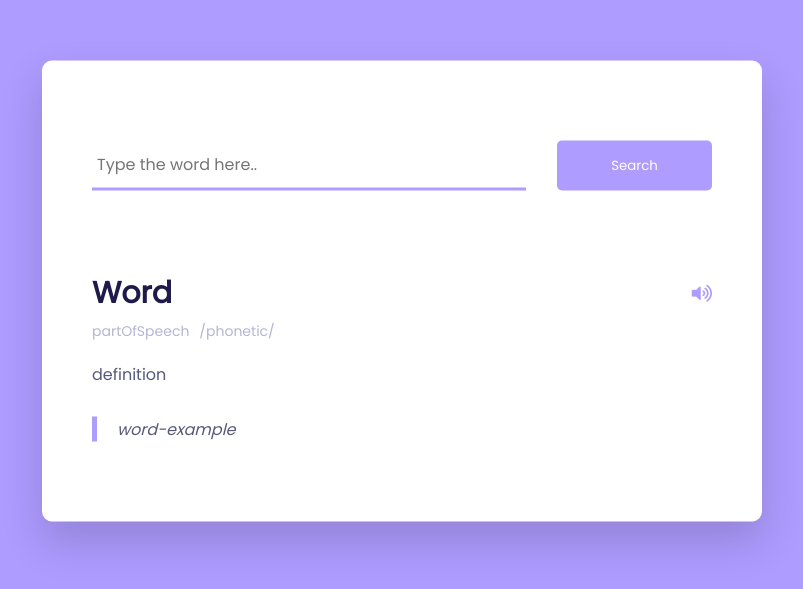
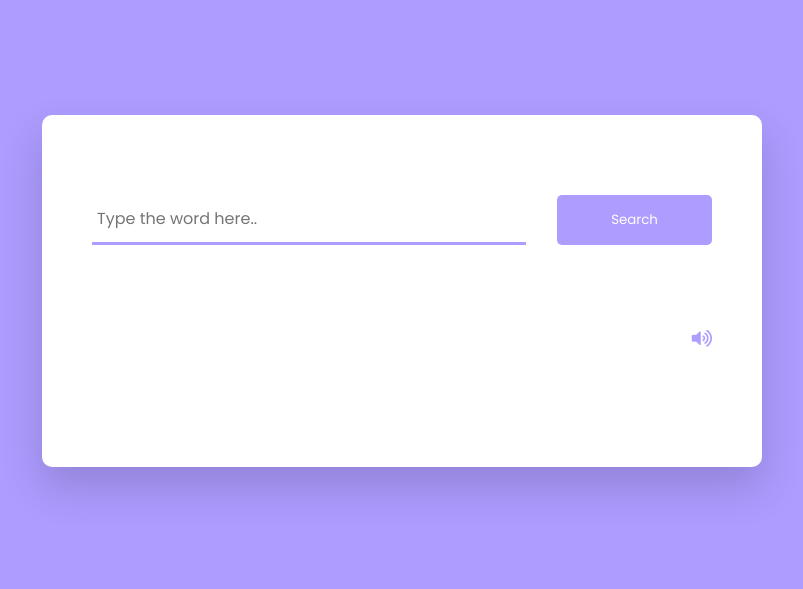
Before and after one commit to AliKakoo/dictionary-project-with-api, a plain HTML site: page index.html in a window 1280 px wide. Shown: the part 109-698 px from the top of the page, without its empty margins (238-1041 px from the left). Drawn offline with Linux system fonts and the light colour scheme.

Commit message:
send request

```diff
--- a/index.html
+++ b/index.html
@@ -27,20 +27,20 @@
 
         <!-- Start Explain Template -->
         <div class="word">
-          <h3>Word</h3>
+          <h3></h3>
           <button>
             <i class="fas fa-volume-up"></i>
           </button>
         </div>
         <div class="details">
-          <p>partOfSpeech</p>
-          <p>/phonetic/</p>
+          <p></p>
+          <p></p>
         </div>
         <p class="word-meaning">
-            definition
+
         </p>
         <p class="word-example">
-            word-example
+
         </p>
         <!-- Finish Explain Template -->
 
--- a/script.js
+++ b/script.js
@@ -0,0 +1,19 @@
+const $ = document
+
+const resultElem = $.getElementById("result");
+const btn = $.getElementById('search-btn')
+const input = $.getElementById("inp-word");
+const audio = $.getElementById("sound");
+
+const url = 'https://api.dictionaryapi.dev/api/v2/entries/en/'
+
+btn.addEventListener('click', ()=>{
+    let inputWord = input.value
+
+    fetch(`${url}${inputWord}`)
+    .then(res =>res.json())
+    .then(data => console.log(data))
+
+
+
+})
```
